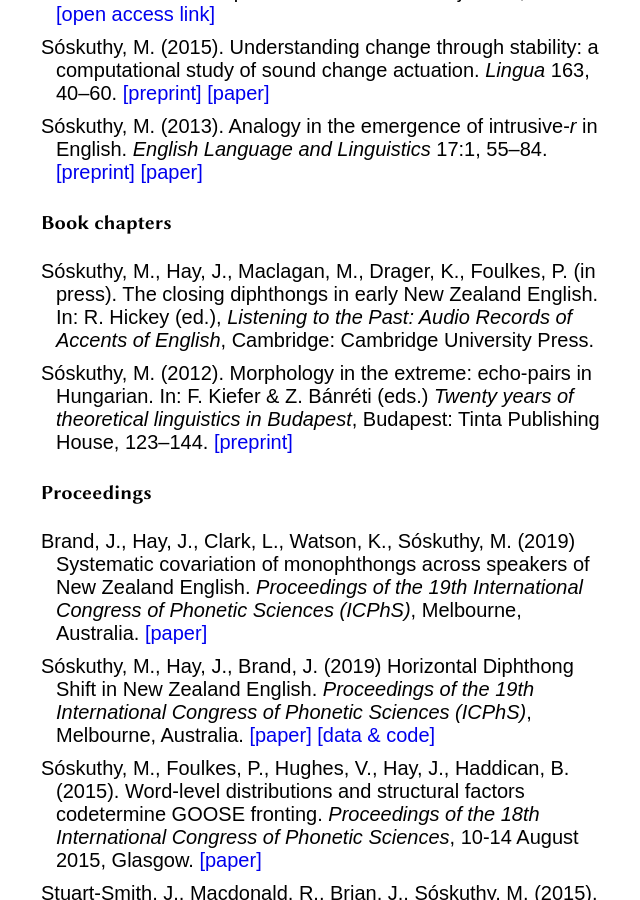
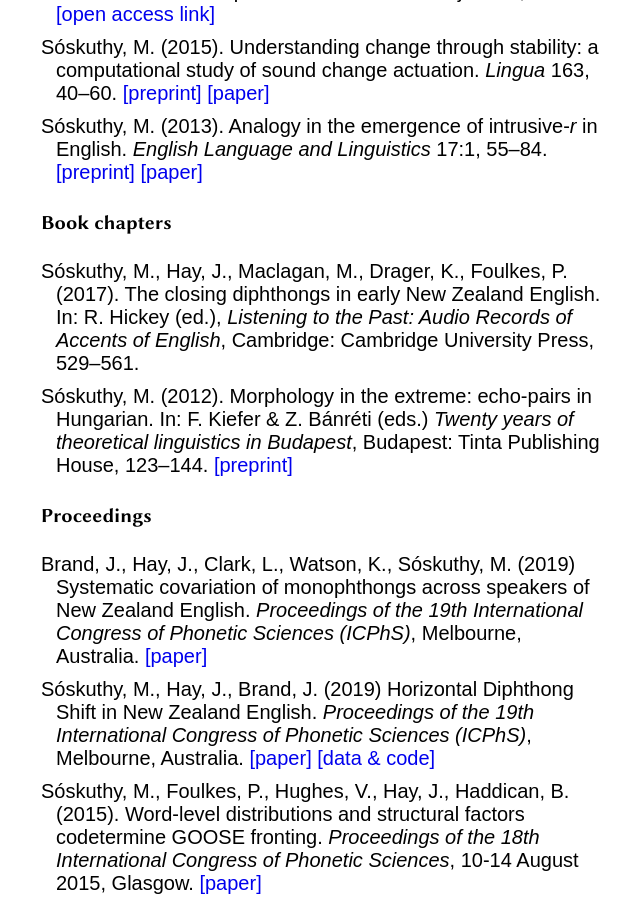
Before and after one commit to soskuthy/soskuthy.github.io, a Jekyll site: the page built from publications.html, in a window 1280 px wide and 900 px high, scrolled down 866 px. Shown: the whole window, without its empty margins (319-959 px from the left). Built offline with Jekyll 4.4.1, drawn with Linux system fonts in a browser that asks for light colours; some web fonts are replaced.

Commit message:
minor fixes

```diff
--- a/publications.html
+++ b/publications.html
@@ -20,7 +20,7 @@
         <h4>Book chapters</h4>
 
         <ul>
-            <li> Sóskuthy, M., Hay, J., Maclagan, M., Drager, K., Foulkes, P. (in press). The closing diphthongs in early New Zealand English. In: R. Hickey (ed.), <em>Listening to the Past: Audio Records of Accents of English</em>, Cambridge: Cambridge University Press.</li>
+            <li> Sóskuthy, M., Hay, J., Maclagan, M., Drager, K., Foulkes, P. (2017). The closing diphthongs in early New Zealand English. In: R. Hickey (ed.), <em>Listening to the Past: Audio Records of Accents of English</em>, Cambridge: Cambridge University Press, 529–561.</li>
             <li> Sóskuthy, M. (2012). Morphology in the extreme: echo-pairs in Hungarian. In: F. Kiefer &amp; Z. Bánréti (eds.) <i>Twenty years of theoretical linguistics in Budapest</i>, Budapest: Tinta Publishing House, 123–144. <a href="assets/preprints/soskuthy-echo-pairs-2012.pdf" target="_blank">[preprint]</a>  </li>
         </ul>
 
```
